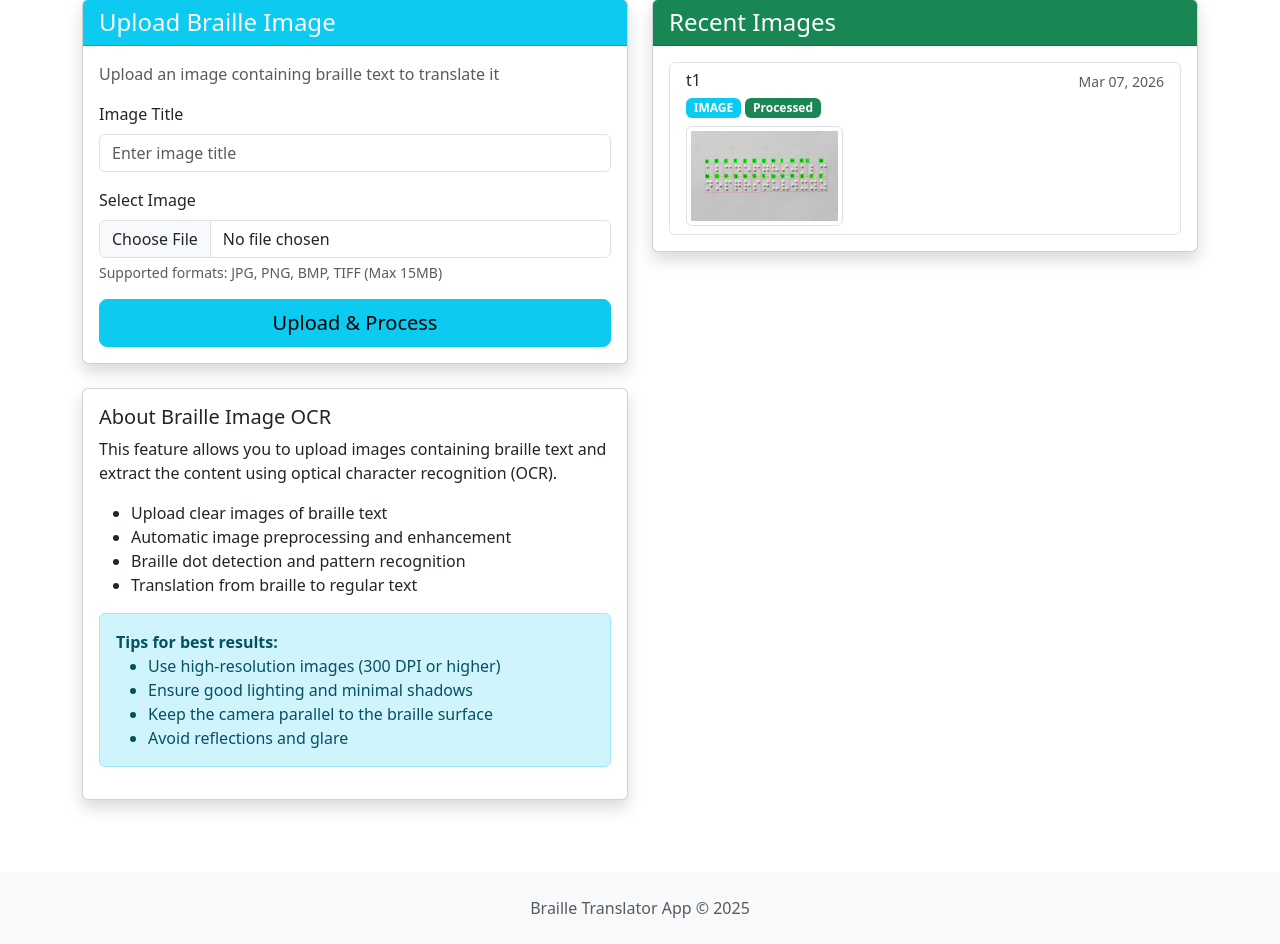
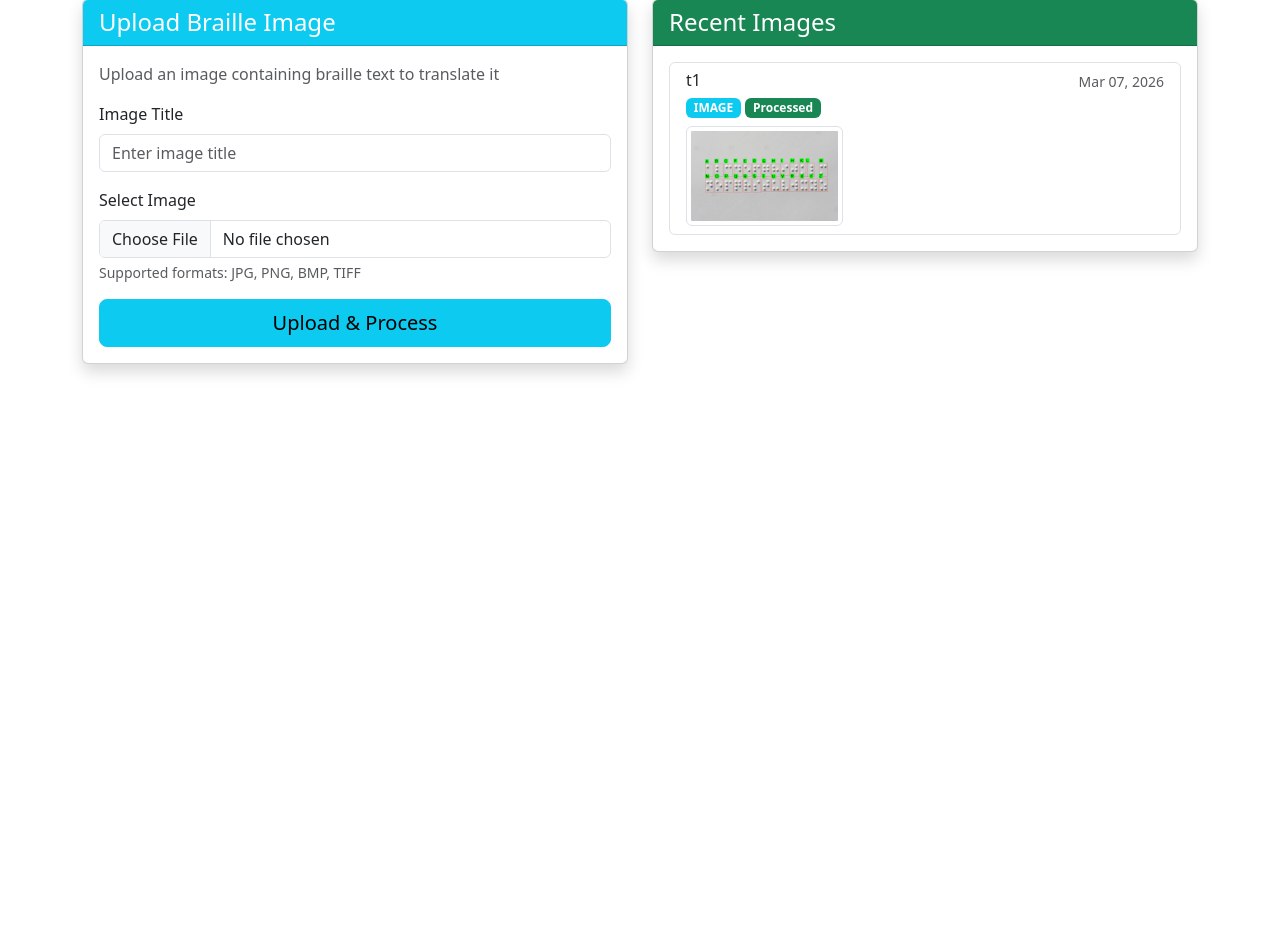
Before and after one commit to Enok00/PKPD, a Django app: page /braille-image/ in a window 1280 px wide. Shown: the part 105-1049 px from the top of the page. After the commit the page ends 480 px from the top, so only its background shows below. Run offline with Django 5.2, Linux system fonts and the light colour scheme; data comes from the database, SQL or seed files in the repository; both versions use the stored data as it was before the commit.

Commit message:
small fixes

```diff
--- a/WebApp/braille_translator/admin.py
+++ b/WebApp/braille_translator/admin.py
@@ -31,6 +31,6 @@ class BrailleImageAdmin(admin.ModelAdmin):
             'fields': ('title', 'image', 'uploaded_at')
         }),
         ('OCR Results', {
-            'fields': ('braille_text', 'translated_text', 'is_processed', 'processing_notes')
+            'fields': ('braille_text', 'translated_text', 'is_processed')
         }),
     )
--- a/WebApp/braille_translator/forms.py
+++ b/WebApp/braille_translator/forms.py
@@ -32,11 +32,6 @@ class DocumentUploadForm(forms.ModelForm):
                 raise forms.ValidationError(
                     f'Unsupported file type. Please upload: {", ".join(allowed_extensions)}'
                 )
-
-            # Check file size (limit to 10MB)
-            if document.size > 10 * 1024 * 1024:
-                raise forms.ValidationError('File size must be under 10MB')
-
         return document
 
 
@@ -70,9 +65,4 @@ class BrailleImageUploadForm(forms.ModelForm):
                 raise forms.ValidationError(
                     f'Unsupported image type. Please upload: {", ".join(allowed_extensions)}'
                 )
-
-            # Check file size (limit to 15MB)
-            if image.size > 15 * 1024 * 1024:
-                raise forms.ValidationError('Image size must be under 15MB')
-
         return image
--- a/WebApp/braille_translator/models.py
+++ b/WebApp/braille_translator/models.py
@@ -3,8 +3,6 @@ from django.utils import timezone
 
 
 class Document(models.Model):
-    """Model to store uploaded documents for Braille translation"""
-
     DOCUMENT_TYPES = [
         ('txt', 'Text File'),
         ('pdf', 'PDF Document'),
@@ -16,17 +14,11 @@ class Document(models.Model):
     document_type = models.CharField(max_length=10, choices=DOCUMENT_TYPES)
     uploaded_at = models.DateTimeField(default=timezone.now)
 
-    # Original text content
     original_text = models.TextField(blank=True)
 
-    # Braille translation
     braille_text = models.TextField(blank=True)
 
-    # Translation status
     is_translated = models.BooleanField(default=False)
-
-    class Meta:
-        ordering = ['-uploaded_at']
 
     def __str__(self):
         return f"{self.title} - {self.uploaded_at.strftime('%Y-%m-%d %H:%M')}"
@@ -37,8 +29,6 @@ class Document(models.Model):
 
 
 class BrailleImage(models.Model):
-    """Model to store uploaded braille images for OCR translation"""
-
     title = models.CharField(max_length=255)
     image = models.ImageField(upload_to='braille_images/')
     uploaded_at = models.DateTimeField(default=timezone.now)
@@ -52,9 +42,6 @@ class BrailleImage(models.Model):
     # Translation status
     is_processed = models.BooleanField(default=False)
 
-    # Processing notes/errors
-    processing_notes = models.TextField(blank=True)
-
     class Meta:
         ordering = ['-uploaded_at']
 
--- a/WebApp/braille_translator/templates/braille_translator/base.html
+++ b/WebApp/braille_translator/templates/braille_translator/base.html
@@ -61,12 +61,6 @@
         {% endblock %}
     </main>
 
-    <footer class="bg-light text-center py-4 mt-5">
-        <div class="container">
-            <p class="text-muted mb-0">Braille Translator App &copy; 2025</p>
-        </div>
-    </footer>
-
     <script src="https://cdn.jsdelivr.net/npm/bootstrap@5.3.0/dist/js/bootstrap.bundle.min.js"></script>
 </body>
 </html>
--- a/WebApp/braille_translator/templates/braille_translator/image_upload.html
+++ b/WebApp/braille_translator/templates/braille_translator/image_upload.html
@@ -23,7 +23,7 @@
                     <div class="mb-3">
                         <label for="{{ form.image.id_for_label }}" class="form-label">Select Image</label>
                         {{ form.image }}
-                        <div class="form-text">Supported formats: JPG, PNG, BMP, TIFF (Max 15MB)</div>
+                        <div class="form-text">Supported formats: JPG, PNG, BMP, TIFF</div>
                         {% if form.image.errors %}
                             <div class="text-danger">{{ form.image.errors }}</div>
                         {% endif %}
@@ -32,31 +32,6 @@
                         Upload & Process
                     </button>
                 </form>
-            </div>
-        </div>
-
-        <div class="card shadow mt-4">
-            <div class="card-body">
-                <h5 class="card-title">About Braille Image OCR</h5>
-                <p class="card-text">
-                    This feature allows you to upload images containing braille text
-                    and extract the content using optical character recognition (OCR).
-                </p>
-                <ul>
-                    <li>Upload clear images of braille text</li>
-                    <li>Automatic image preprocessing and enhancement</li>
-                    <li>Braille dot detection and pattern recognition</li>
-                    <li>Translation from braille to regular text</li>
-                </ul>
-                <div class="alert alert-info mt-3">
-                    <strong>Tips for best results:</strong>
-                    <ul class="mb-0">
-                        <li>Use high-resolution images (300 DPI or higher)</li>
-                        <li>Ensure good lighting and minimal shadows</li>
-                        <li>Keep the camera parallel to the braille surface</li>
-                        <li>Avoid reflections and glare</li>
-                    </ul>
-                </div>
             </div>
         </div>
     </div>
--- a/WebApp/braille_translator/util/utils.py
+++ b/WebApp/braille_translator/util/utils.py
@@ -62,7 +62,7 @@ def extract_text_from_file(file_path):
         return None, f"Error processing file: {str(e)}"
 
 
-# Braille Unicode mapping (Grade 1 Braille)
+# Braille mapping (Grade 1 Braille)
 BRAILLE_MAP = {
     'a': '⠁', 'b': '⠃', 'c': '⠉', 'd': '⠙', 'e': '⠑',
     'f': '⠋', 'g': '⠛', 'h': '⠓', 'i': '⠊', 'j': '⠚',
@@ -85,11 +85,6 @@ BRAILLE_MAP = {
 
 
 def text_to_braille(text):
-    """
-    Convert regular text to Braille Unicode characters (Grade 1 Braille)
-    This is a basic implementation. For more advanced Grade 2 Braille,
-    consider using the 'louis' library (liblouis)
-    """
     if not text:
         return ""
 
--- a/WebApp/braille_translator/views.py
+++ b/WebApp/braille_translator/views.py
@@ -134,12 +134,10 @@ def translate_braille_image(request, pk):
         # Process the braille image
         image_path = braille_image.image.path
         braille_text, translated_text = process_braille_image(image_path)
-        notes = "Processed with YOLO braille_image_to_text pipeline."
 
         # Save results
         braille_image.braille_text = braille_text
         braille_image.translated_text = translated_text
-        braille_image.processing_notes = notes
         braille_image.is_processed = True
         braille_image.save()
 
```
Also changed, not shown: WebApp/braille_translator/templates/braille_translator/home.html (+1 -21 lines), WebApp/requirements.txt (+0 -8 lines), WebApp/braille_translator/migrations/0003_alter_document_options_and_more.py (added), WebApp/db.sqlite3, WebApp/media/braille_images/20260109_204529.jpg (added), WebApp/media/braille_images/Example_1.jpg (added), WebApp/media/braille_images/WIN_20260107_19_48_50_Pro.jpg (added), WebApp/media/braille_images/braille-test.jpg (added), WebApp/media/braille_images/tests.jpg (added).
